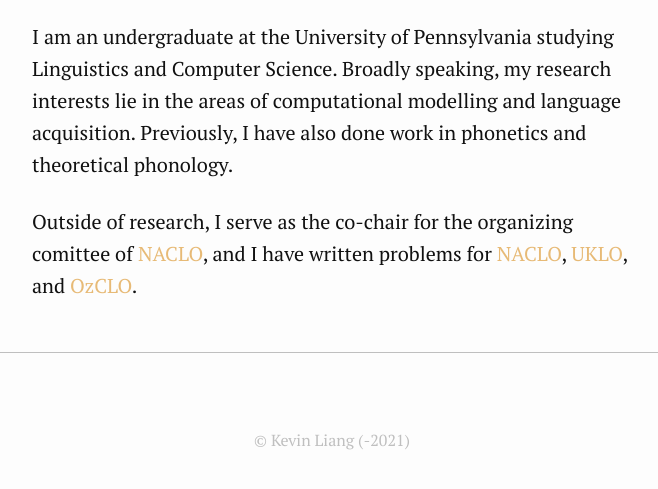
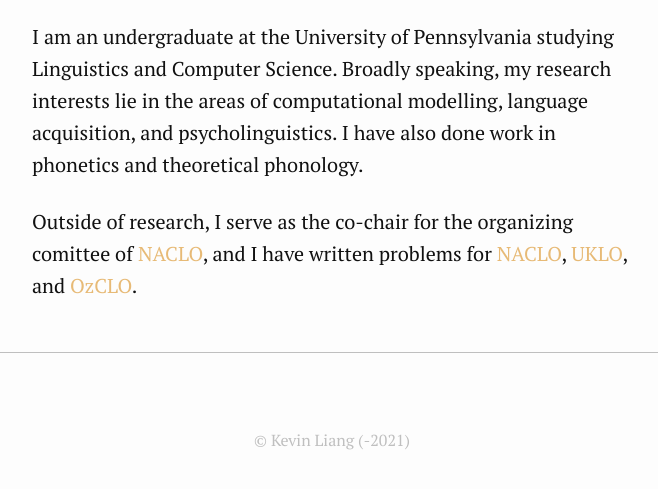
Before and after one commit to kevinliang8/kevinliang8.github.io, a Jekyll site: the page built from index.markdown, in a window 1280 px wide, cut to the strip 270-759 px from the top of the page. Shown: the whole strip, without its empty margins (308-966 px from the left). Built offline with Jekyll 4.4.1, drawn with Linux system fonts in a browser that asks for light colours.

Commit message:
change interests

```diff
--- a/_config.yml
+++ b/_config.yml
@@ -23,7 +23,7 @@ email: kevliang@sas.upenn.edu
 # pitch: ""
 description: >- # this means to ignore newlines until "baseurl:"
   I am an undergraduate at the University of Pennsylvania studying Linguistics and Computer Science.
-  Broadly speaking, my research interests lie in the areas of computational modelling and language acquisition. Previously,
+  Broadly speaking, my research interests lie in the areas of computational modelling, language acquisition, and psycholinguistics.
   I have also done work in phonetics and theoretical phonology.
 baseurl: "" # the subpath of your site, e.g. /blog
 url: "" # the base hostname & protocol for your site, e.g. http://example.com
```
